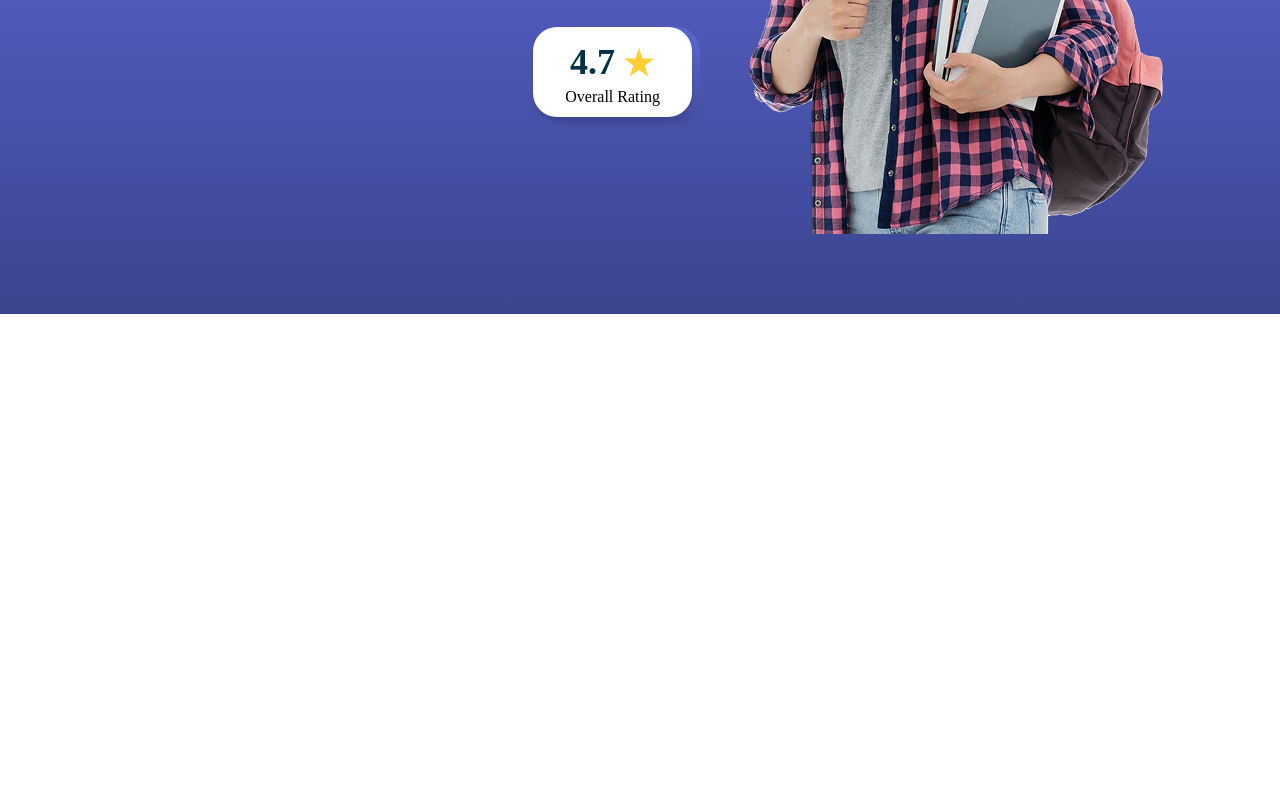
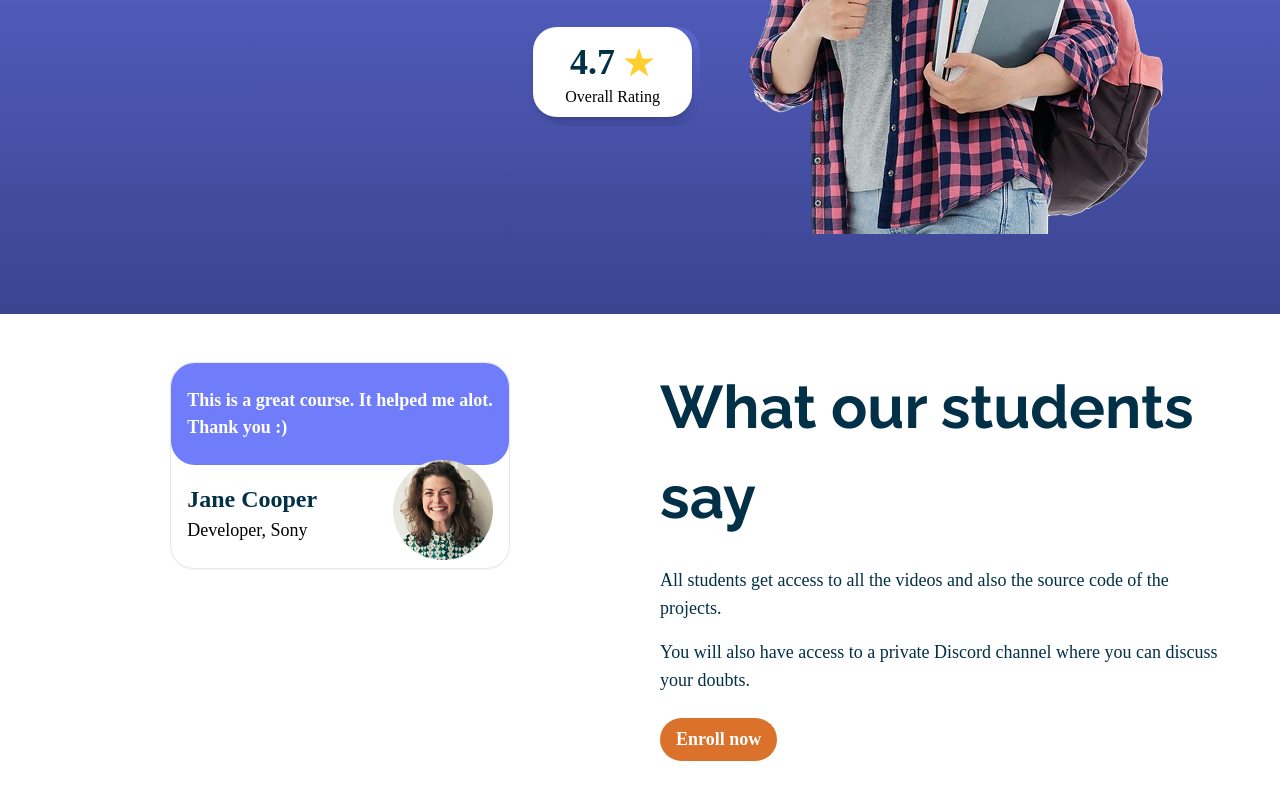
Before and after one commit to addis-ale/gd-landing-page, a Next.js app: page / in a window 1280 px wide. Shown: the part 488-1288 px from the top of the page. Before the commit the page ends 802 px from the top, so only its background shows below. Built offline with nearby package versions, Linux system fonts and the light colour scheme.

Commit message:
testimonial card added

```diff
--- /dev/null
+++ b/src/app/components/Testimonial.tsx
@@ -0,0 +1,24 @@
+import Image from "next/image";
+
+const Testimonial = () => {
+  return (
+    <div className=" border shadow-sm rounded-[24px] h-fit pb-2">
+      <div className="flex justify-center items-center bg-vibrantBlue px-[16px] py-[24px] rounded-[24px]">
+        <h2 className="releway font-black text-[18px] text-white">
+          This is a great course. It helped me alot. <br /> Thank you :)
+        </h2>
+      </div>
+      <div className="flex justify-between px-[16px]">
+        <div className="flex flex-col justify-center ">
+          <h1 className="font-black text-darkGray text-[24px]">Jane Cooper</h1>
+          <p className="text-[18px] font-regular">Developer, Sony</p>
+        </div>
+        <div className="w-[100px] h-[100px] relative pb-[24px] mt-[-5px]">
+          <Image src={"/Ellipse1.png"} fill alt="avatar" />
+        </div>
+      </div>
+    </div>
+  );
+};
+
+export default Testimonial;
--- a/src/app/page.tsx
+++ b/src/app/page.tsx
@@ -3,15 +3,16 @@ import Button from "./components/Button";
 import Container from "./components/Container";
 import Navbar from "./components/NavBar";
 import Achievement from "./components/Achievement";
+import Testimonial from "./components/Testimonial";
 
 export default function Home() {
   return (
-    <div>
+    <div className="flex flex-col">
       <div className="bg-gradient-to-b from-vibrantBlue to-darkBlue px-4 sm:px-8 md:px-12">
         <Container>
           <Navbar />
-          <div className="flex flex-col sm:flex-row items-start py-12 sm:py-16 md:py-20 md:justify-between">
-            <div className="flex flex-col gap-6 sm:gap-8 basis-1/2 md:basis-[40%] py-6 sm:py-8">
+          <div className="flex flex-col customemd:flex-row items-start py-12 sm:py-16 md:py-20 md:justify-between">
+            <div className="flex flex-col gap-6 sm:gap-8 basis-1/2 md:basis-[40%] py-6 sm:py-8 max-w-2xl">
               <h1 className="font-black text-[40px] sm:text-[50px] text-white raleway leading-tight">
                 Learn the art of Game Dev
               </h1>
@@ -47,6 +48,32 @@ export default function Home() {
           </div>
         </Container>
       </div>
+      <div className="bg-white grid grid-cols-1 md:grid-cols-2 gap-10 px-6 sm:px-12 md:px-[60px] py-12">
+        {/* Left Side: Testimonial Component */}
+        <div className="flex justify-center">
+          <Testimonial />
+        </div>
+
+        {/* Right Side: Text & Button */}
+        <div className="flex flex-col gap-6">
+          <p className="raleway text-[40px] sm:text-[50px] md:text-[60px] text-darkGray font-black">
+            What our students say
+          </p>
+          <div className="flex flex-col gap-4 text-darkGray text-lg">
+            <p>
+              All students get access to all the videos and also the source code
+              of the projects.
+            </p>
+            <p>
+              You will also have access to a private Discord channel where you
+              can discuss your doubts.
+            </p>
+          </div>
+          <div>
+            <Button label="Enroll now" />
+          </div>
+        </div>
+      </div>
     </div>
   );
 }
--- a/tailwind.config.ts
+++ b/tailwind.config.ts
@@ -17,6 +17,9 @@ export default {
         vibrantBlue: "#6F7DFB",
         darkBlue: "#3B448F",
       },
+      screens: {
+        customemd: "1100px",
+      },
     },
   },
   plugins: [],
```
